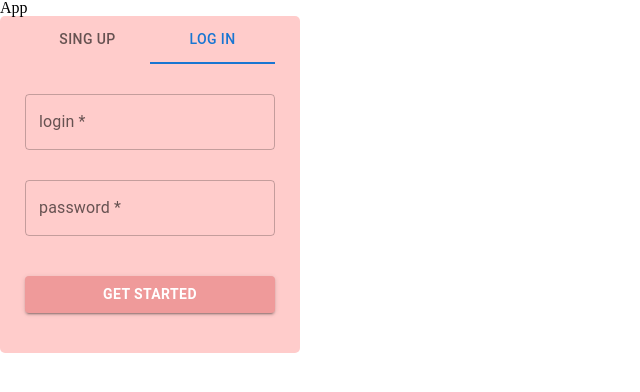
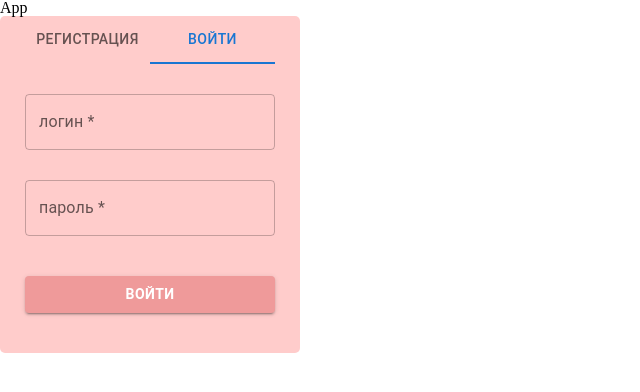
Before and after one commit to AelxRmoan/rs-lang, a React app: page / in a window 1280 px wide. Shown: the top 392 px of the page, without its empty margins (0-640 px from the left). Built offline with nearby package versions, Linux system fonts and the light colour scheme.

Commit message:
feat: add form validation and api query

```diff
--- a/package.json
+++ b/package.json
@@ -34,6 +34,7 @@
     "@mui/styled-engine-sc": "^5.3.0",
     "react": "^17.0.2",
     "react-dom": "^17.0.2",
+    "react-hook-form": "^7.26.0",
     "styled-components": "^5.3.3"
   }
 }
--- /dev/null
+++ b/src/api/base.ts
@@ -0,0 +1,9 @@
+const SERVER_URL = 'https://aelx-rmoan-unexpert-rs-lang.herokuapp.com';
+
+export const baseFetch = async (url: string, options: RequestInit = {}) => {
+  let response = await fetch(SERVER_URL + url, options);
+  if (response.ok) {
+    return await response.json();
+  }
+  throw new Error(await response.text());
+};
--- /dev/null
+++ b/src/api/users.ts
@@ -0,0 +1,18 @@
+import { baseFetch } from './base';
+import { SignIn, User } from '../types';
+
+export const createUser = async (user: User) => {
+  return baseFetch('/users', {
+    method: 'POST',
+    body: JSON.stringify(user),
+    headers: { 'Content-Type': 'application/json' },
+  });
+};
+
+export const signIn = async (user: SignIn) => {
+  return baseFetch('/signin', {
+    method: 'POST',
+    body: JSON.stringify(user),
+    headers: { 'Content-Type': 'application/json' },
+  });
+};
--- a/src/components/SingUpForm/Button/index.tsx
+++ b/src/components/SingUpForm/Button/index.tsx
@@ -1,14 +1,13 @@
-import { CssBaselineProps } from '@mui/material';
-import { CSSObject } from '@mui/styled-engine-sc';
 import React, { Children } from 'react';
 import css from './styles.css';
 import { Button as MuiButton } from '@mui/material';
 
 interface Props {
   onClick: (event: React.MouseEvent<HTMLButtonElement>) => void;
+  type?: string;
 }
 
-export const Button: React.FC<Props> = ({ children, onClick }) => {
+export const Button: React.FC<Props> = ({ children, onClick, type }) => {
   return (
     <MuiButton variant="contained" onClick={onClick} className={css.button}>
       {children}
--- a/src/components/SingUpForm/Input/index.tsx
+++ b/src/components/SingUpForm/Input/index.tsx
@@ -1,26 +1,60 @@
-import React, { InputHTMLAttributes } from 'react';
+import React, { InputHTMLAttributes, useState } from 'react';
 import { TextField } from '@mui/material';
 import css from './styles.css';
+import { Controller, Control } from 'react-hook-form';
 
 interface InputProps extends InputHTMLAttributes<HTMLInputElement> {
   type: string;
   id: string;
   placeholder?: string;
+  error?: boolean;
+  helperText?: string;
+  value?: string;
+  control: Control;
+  rules?: {};
+  customErrors?: {};
 }
+
+const defultErrors = {
+  required: 'required!',
+  max: 'Max length 12!',
+};
 
 export const Input: React.FC<InputProps> = ({
   id,
   type,
   placeholder,
-  ...rest
+  error,
+  helperText,
+  value,
+  onChange,
+  control,
+  rules,
+  customErrors,
 }) => {
   return (
-    <TextField
-      className={css.input}
-      id={id}
-      label={placeholder}
-      type={type}
-      variant="outlined"
+    <Controller
+      render={({ field, fieldState }) => {
+        const errorType = fieldState?.error?.type ?? '';
+        const errors = { ...defultErrors, ...customErrors };
+        const errorText =
+          errorType in errors ? errors[errorType as keyof typeof errors] : '';
+        return (
+          <TextField
+            {...field}
+            autoComplete="off"
+            className={css.input}
+            label={placeholder}
+            type={type}
+            variant="outlined"
+            error={fieldState.invalid}
+            helperText={errorText}
+          />
+        );
+      }}
+      name={id}
+      control={control}
+      rules={{ required: true, ...rules }}
     />
   );
 };
--- a/src/components/SingUpForm/LogIn/index.tsx
+++ b/src/components/SingUpForm/LogIn/index.tsx
@@ -1,11 +1,37 @@
-import React from 'react';
+import React, { useState } from 'react';
 import { Input } from '../Input';
+import { useForm, Controller } from 'react-hook-form';
+import { Button } from '../Button';
+import { signIn } from '../../../api/users';
 
 export const LogIn = () => {
+  const { control, handleSubmit } = useForm({ mode: 'onBlur' });
+
+  const onSubmit = (data: any) => {
+    signIn(data);
+    alert(JSON.stringify(data));
+  };
   return (
-    <div>
-      <Input id={'login'} type={'text'} placeholder={'login *'} />
-      <Input id={'password'} type={'password'} placeholder={'password *'} />
-    </div>
+    <form onSubmit={handleSubmit(onSubmit)}>
+      <Input
+        id={'email'}
+        type={'email'}
+        placeholder={'логин *'}
+        control={control}
+        customErrors={{
+          required: 'Введите логин',
+        }}
+      />
+      <Input
+        id={'password'}
+        type={'password'}
+        placeholder={'пароль *'}
+        control={control}
+        customErrors={{
+          required: 'Введите пароль',
+        }}
+      />
+      <Button onClick={handleSubmit(onSubmit)}>Войти</Button>
+    </form>
   );
 };
--- a/src/components/SingUpForm/SignUp/index.tsx
+++ b/src/components/SingUpForm/SignUp/index.tsx
@@ -1,17 +1,64 @@
-import React from 'react';
+import React, { useState } from 'react';
 import { Input } from '../Input';
+import { Button } from '../Button';
+import { useForm } from 'react-hook-form';
+import { createUser } from '../../../api/users';
 
 export const SignUp = () => {
+  const { control, handleSubmit, getValues } = useForm({ mode: 'onBlur' });
+
+  const onSubmit = (data: any) => {
+    createUser(data);
+    alert(JSON.stringify(data));
+  };
+
   return (
-    <div>
-      <Input id={'name'} type={'text'} placeholder={'name *'} />
-      <Input id={'login'} type={'text'} placeholder={'login *'} />
-      <Input id={'password'} type={'password'} placeholder={'password *'} />
+    <form onSubmit={handleSubmit(onSubmit)}>
+      <Input
+        id={'name'}
+        type={'text'}
+        placeholder={'имя *'}
+        control={control}
+        customErrors={{ required: 'Введите имя' }}
+      />
+      <Input
+        id={'email'}
+        type={'email'}
+        placeholder={'логин *'}
+        control={control}
+        rules={{
+          pattern:
+            /^(([^<>()\[\]\\.,;:\s@"]+(\.[^<>()\[\]\\.,;:\s@"]+)*)|(".+"))@((\[[0-9]{1,3}\.[0-9]{1,3}\.[0-9]{1,3}\.[0-9]{1,3}])|(([a-zA-Z\-0-9]+\.)+[a-zA-Z]{2,}))$/,
+        }}
+        customErrors={{
+          pattern: 'Неправильная почта',
+          required: 'Введите почту',
+        }}
+      />
+      <Input
+        id={'password'}
+        type={'password'}
+        placeholder={'пароль *'}
+        control={control}
+        rules={{ maxLength: 20, minLength: 4 }}
+        customErrors={{
+          required: 'Введите пароль',
+          maxLength: 'Максимальная длина пароля 20 символов',
+          minLength: 'Минимальная длина пароля 4 символа',
+        }}
+      />
       <Input
         id={'passwordR'}
         type={'password'}
-        placeholder={'repeat password *'}
+        placeholder={'повторите пароль *'}
+        control={control}
+        rules={{ validate: (value: string) => value === getValues('password') }}
+        customErrors={{
+          required: 'Введите пароль',
+          validate: 'Пароль не совпадает',
+        }}
       />
-    </div>
+      <Button onClick={handleSubmit(onSubmit)}>Зарегистрироваться</Button>
+    </form>
   );
 };
--- a/src/components/SingUpForm/index.tsx
+++ b/src/components/SingUpForm/index.tsx
@@ -1,9 +1,9 @@
 import React, { useState } from 'react';
 import css from './styles.css';
-import { Button } from './Button';
 import { Tabs, Tab } from '@mui/material';
 import { LogIn } from './LogIn';
 import { SignUp } from './SignUp';
+import { useForm, Controller } from 'react-hook-form';
 
 enum TabsEnum {
   SignUp,
@@ -21,12 +21,11 @@ export const SignUpForm = () => {
     <div className={css.form}>
       <div className={css.formWrapper}>
         <Tabs className={css.menu} value={currentTab} onChange={handleTabs}>
-          <Tab className={css.tab} label="Sing Up" />
-          <Tab className={css.tab} label="Log In" />
+          <Tab className={css.tab} label="Регистрация" />
+          <Tab className={css.tab} label="Войти" />
         </Tabs>
         {currentTab === TabsEnum.SignUp && <SignUp />}
         {currentTab === TabsEnum.LogIn && <LogIn />}
-        <Button onClick={() => {}}>Get started</Button>
       </div>
     </div>
   );
--- /dev/null
+++ b/src/types/index.ts
@@ -0,0 +1,9 @@
+export interface SignIn {
+  email: string;
+  password: string;
+}
+
+export interface User extends SignIn {
+  password: string;
+  id?: string;
+}
```
Also changed, not shown: 1 other file (tests, documents, lock files or other folders).
